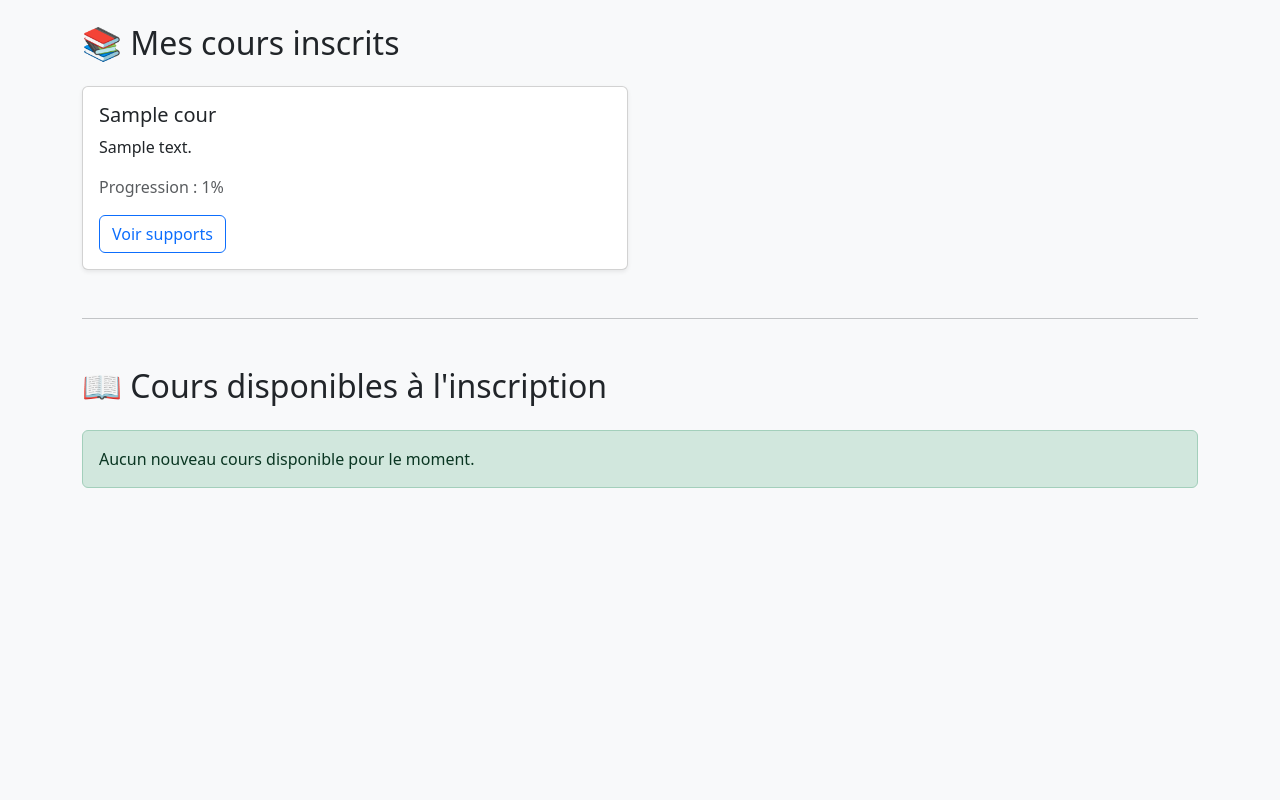
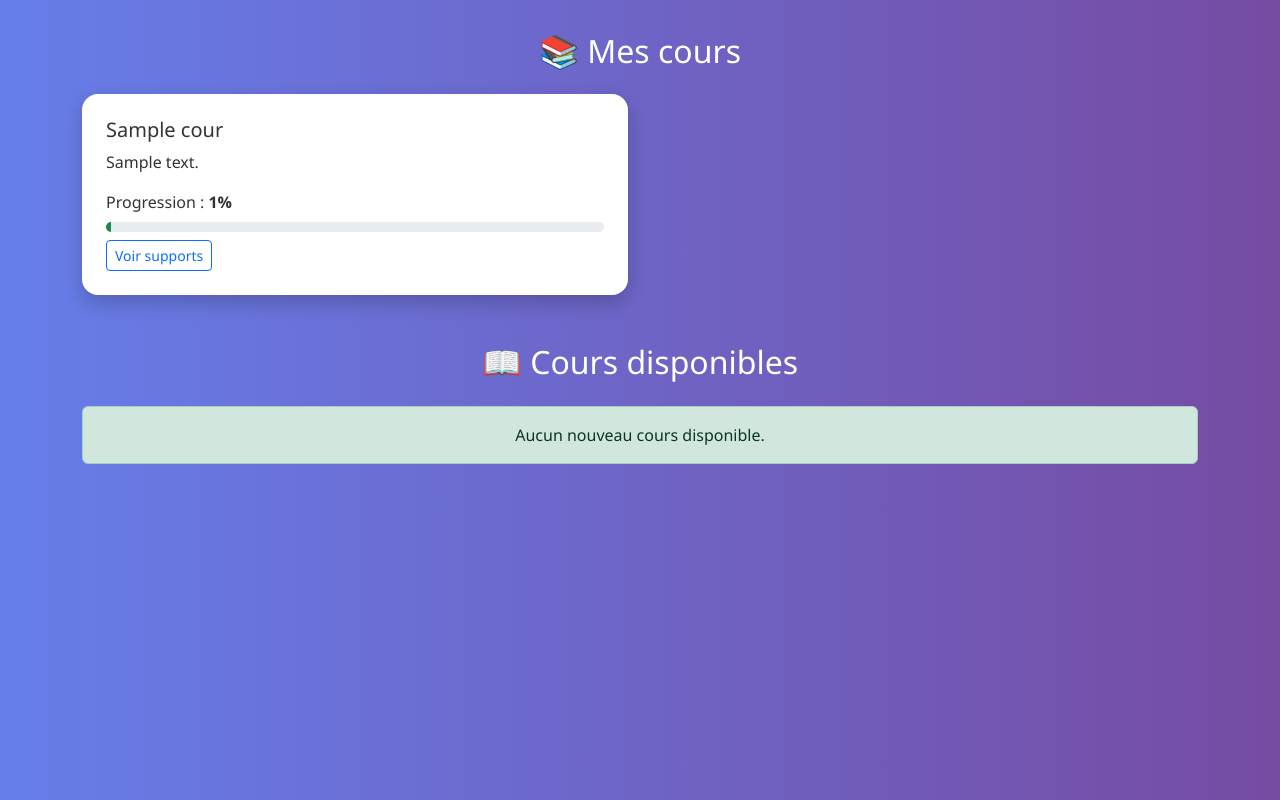
Before and after one commit to sallma123/portail-etudiant, a Spring Boot app: page /etudiant/cours-disponibles in a window 1280 px wide. Run offline with Spring Boot 4, Linux system fonts and the light colour scheme; a user stored in the database is signed in; data comes from the database, SQL or seed files in the repository; tables that the repository leaves empty hold one stand-in row (values such as "Sample post"); some of the project's set-up classes (security, data sources, template engines, error pages and the like) are left out, and stand-ins take their place.

Commit message:
patie 4:gestion des inscriptions(affichage)

```diff
--- a/src/main/resources/templates/cours-disponibles.html
+++ b/src/main/resources/templates/cours-disponibles.html
@@ -1,39 +1,69 @@
 <!DOCTYPE html>
 <html xmlns:th="http://www.thymeleaf.org">
 <head>
-  <title>Mes Cours & Cours Disponibles</title>
+  <meta charset="UTF-8">
+  <title>Mes cours | Portail Étudiant</title>
   <link href="https://cdn.jsdelivr.net/npm/bootstrap@5.3.0/dist/css/bootstrap.min.css" rel="stylesheet">
+  <style>
+    body {
+      background: linear-gradient(to right, #667eea, #764ba2);
+      min-height: 100vh;
+      padding: 2rem;
+      font-family: 'Segoe UI', sans-serif;
+      color: #fff;
+    }
+    .card-custom {
+      background: white;
+      color: #333;
+      border-radius: 1rem;
+      padding: 1.5rem;
+      box-shadow: 0 8px 20px rgba(0,0,0,0.2);
+    }
+    .btn-purple {
+      background-color: #764ba2;
+      border: none;
+      color: white;
+    }
+    .btn-purple:hover {
+      background-color: #5e3b89;
+    }
+    h2 {
+      margin-bottom: 1.5rem;
+    }
+  </style>
 </head>
-<body class="bg-light">
+<body>
 
-<div class="container py-4">
-  <h2 class="mb-4">📚 Mes cours inscrits</h2>
-  <div th:if="${inscriptions.isEmpty()}" class="alert alert-warning">Vous n'êtes inscrit à aucun cours pour le moment.</div>
-  <div class="row row-cols-1 row-cols-md-2 g-4" th:if="${!inscriptions.isEmpty()}">
-    <div class="col" th:each="insc : ${inscriptions}">
-      <div class="card shadow-sm h-100">
-        <div class="card-body">
-          <h5 class="card-title" th:text="${insc.cours.titre}">Titre du cours</h5>
-          <p class="card-text" th:text="${insc.cours.description}">Description</p>
-          <p class="text-muted">Progression : <span th:text="${insc.progression} + '%'">0%</span></p>
-          <a th:href="@{/etudiant/cours/{id}/supports(id=${insc.cours.id})}" class="btn btn-outline-primary">Voir supports</a>
+<div class="container">
+  <h2 class="text-center">📚 Mes cours</h2>
+
+  <div th:if="${inscriptions.isEmpty()}" class="alert alert-warning text-center">Aucun cours inscrit pour le moment.</div>
+
+  <div class="row g-4 mb-5" th:if="${!inscriptions.isEmpty()}">
+    <div class="col-md-6" th:each="insc : ${inscriptions}">
+      <div class="card-custom">
+        <h5 th:text="${insc.cours.titre}">Titre</h5>
+        <p th:text="${insc.cours.description}">Description</p>
+        <p class="mb-2">Progression : <strong th:text="${insc.progression + '%'}">0%</strong></p>
+        <div class="progress" style="height: 10px;">
+          <div class="progress-bar bg-success" role="progressbar"
+               th:style="'width: ' + ${insc.progression} + '%'"></div>
         </div>
+        <a th:href="@{/etudiant/cours/{id}/supports(id=${insc.cours.id})}" class="btn btn-outline-primary btn-sm mt-2">Voir supports</a>
       </div>
     </div>
   </div>
 
-  <hr class="my-5">
+  <h2 class="text-center">📖 Cours disponibles</h2>
 
-  <h2 class="mb-4">📖 Cours disponibles à l'inscription</h2>
-  <div th:if="${coursDisponibles.isEmpty()}" class="alert alert-success">Aucun nouveau cours disponible pour le moment.</div>
-  <div class="row row-cols-1 row-cols-md-2 g-4" th:if="${!coursDisponibles.isEmpty()}">
-    <div class="col" th:each="cours : ${coursDisponibles}">
-      <div class="card shadow-sm h-100">
-        <div class="card-body">
-          <h5 class="card-title" th:text="${cours.titre}">Titre</h5>
-          <p class="card-text" th:text="${cours.description}">Description</p>
-          <a th:href="@{/etudiant/s-inscrire/{id}(id=${cours.id})}" class="btn btn-primary">S'inscrire</a>
-        </div>
+  <div th:if="${coursDisponibles.isEmpty()}" class="alert alert-success text-center">Aucun nouveau cours disponible.</div>
+
+  <div class="row g-4" th:if="${!coursDisponibles.isEmpty()}">
+    <div class="col-md-6" th:each="cours : ${coursDisponibles}">
+      <div class="card-custom">
+        <h5 th:text="${cours.titre}">Titre</h5>
+        <p th:text="${cours.description}">Description</p>
+        <a th:href="@{/etudiant/s-inscrire/{id}(id=${cours.id})}" class="btn btn-purple btn-sm">S'inscrire</a>
       </div>
     </div>
   </div>
```
Also changed, not shown: src/main/resources/templates/support-etudiant.html (+35 -9 lines).
